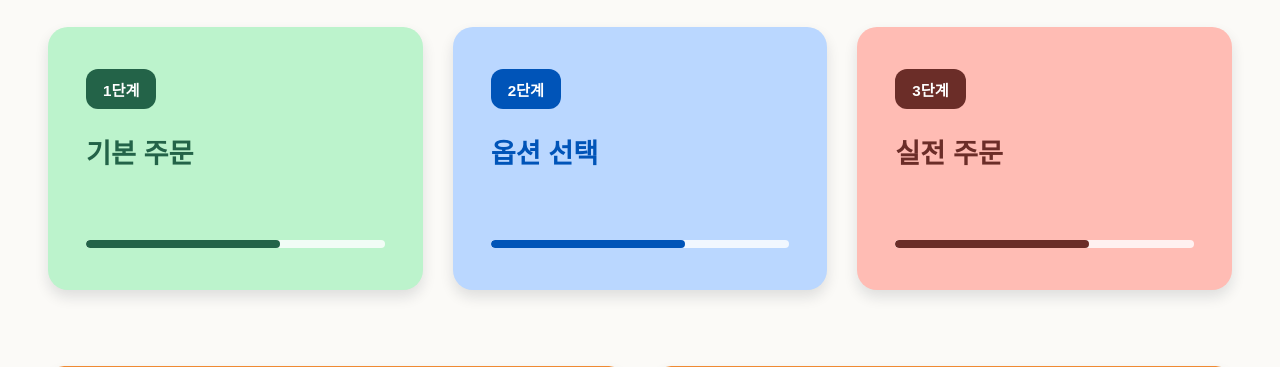
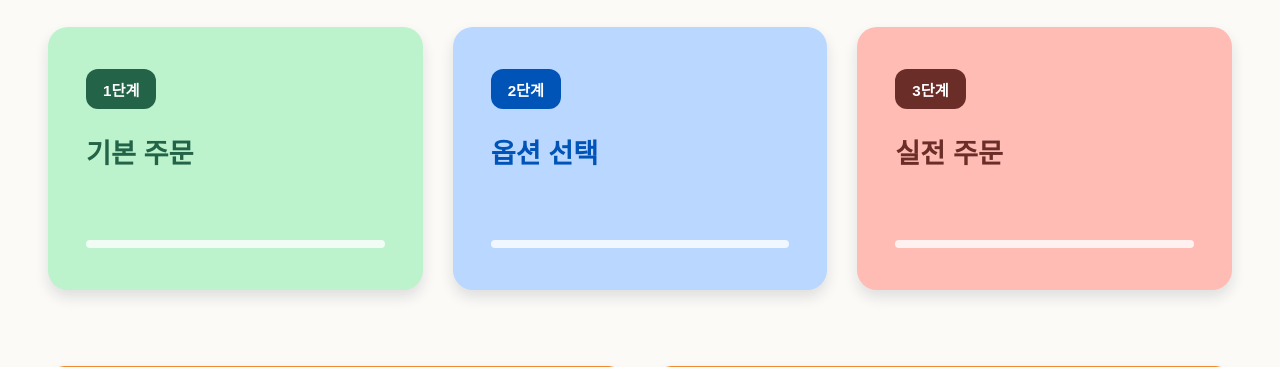
Before and after one commit to Pirogramming-25/Hackathon_2, a Django app: page / in a window 1280 px wide. Shown: the part 1069-1436 px from the top of the page. Run offline with Django 5.2, Linux system fonts and the light colour scheme.

Commit message:
feat: 진행바 추가

```diff
--- a/static/css/home.css
+++ b/static/css/home.css
@@ -75,11 +75,9 @@ body.font-xlarge {
 }
 
 .hero-text h1 {
-  font-size: clamp(
-    calc(3.1rem * var(--home-scale)),
-    calc(4.4vw * var(--home-scale)),
-    calc(4.35rem * var(--home-scale))
-  );
+  font-size: clamp(calc(3.1rem * var(--home-scale)),
+      calc(4.4vw * var(--home-scale)),
+      calc(4.35rem * var(--home-scale)));
   line-height: 1.18;
   letter-spacing: 0;
 }
@@ -153,6 +151,7 @@ body.font-xlarge {
 }
 
 @keyframes scroll-guide-float {
+
   0%,
   100% {
     translate: 0 0;
@@ -181,11 +180,9 @@ body.font-xlarge {
 }
 
 .step-title-row h2 {
-  font-size: clamp(
-    calc(2.6rem * var(--step-scale)),
-    calc(3.6vw * var(--step-scale)),
-    calc(3.7rem * var(--step-scale))
-  );
+  font-size: clamp(calc(2.6rem * var(--step-scale)),
+      calc(3.6vw * var(--step-scale)),
+      calc(3.7rem * var(--step-scale)));
   line-height: 1.08;
   letter-spacing: 0;
 }
@@ -279,10 +276,12 @@ body.font-xlarge {
 }
 
 .progress-line div {
-  width: 65%;
+  width: 0;
+  /* 기본 0%. 실제 진행도는 progress.js 가 인라인 style 로 채움 (튜토리얼 50% / 실습 100%) */
   height: 100%;
   border-radius: inherit;
   background: currentColor;
+  transition: width .4s ease;
 }
 
 .advanced-card-list {
@@ -292,8 +291,7 @@ body.font-xlarge {
   transform: translateX(-50%);
   display: grid;
   grid-template-columns:
-    repeat(2, minmax(0, calc(300px * var(--step-scale))))
-    minmax(0, 1fr);
+    repeat(2, minmax(0, calc(300px * var(--step-scale)))) minmax(0, 1fr);
   gap: calc(42px * var(--step-scale));
   margin-top: calc(76px * var(--step-scale));
 }
@@ -427,11 +425,9 @@ body.font-xlarge .step-card-3 {
   }
 
   .hero-text h1 {
-    font-size: clamp(
-      calc(2.7rem * var(--home-scale)),
-      calc(3.8vw * var(--home-scale)),
-      calc(4rem * var(--home-scale))
-    );
+    font-size: clamp(calc(2.7rem * var(--home-scale)),
+        calc(3.8vw * var(--home-scale)),
+        calc(4rem * var(--home-scale)));
   }
 
   .hero-text h1 span {
@@ -467,6 +463,7 @@ body.font-xlarge .step-card-3 {
 }
 
 @media (max-width: 1360px) {
+
   .step-title-row,
   .step-card-list,
   .advanced-card-list {
--- /dev/null
+++ b/static/js/progress.js
@@ -0,0 +1,35 @@
+//  단계 진행도 저장/조회 (홈 progress-line & 튜토리얼 완료 기록 공용)
+//  진행도 규칙:
+//    0   → 아무것도 안 함
+//    50  → 튜토리얼만 완료
+//    100 → 실습(또는 3단계 실전) 완료  ※ 튜토리얼을 건너뛰고 실습만 해도 100
+//  ※ 오답노트용 storage.js(개발자4)와 별개 키. 추후 통합 가능.
+
+const PROGRESS_KEY = "slowkiosk.progress";
+
+function getProgressAll() {
+    try { return JSON.parse(localStorage.getItem(PROGRESS_KEY) || "{}"); }
+    catch { return {}; }
+}
+
+//  값은 내려가지 않도록 기존값과 max 로 저장
+function setStepProgress(step, pct) {
+    const all = getProgressAll();
+    all[step] = Math.max(all[step] || 0, pct);
+    localStorage.setItem(PROGRESS_KEY, JSON.stringify(all));
+}
+
+//  홈 화면: step-card 의 progress-line 너비를 진행도(%)로 채운다
+function applyProgressToHome() {
+    const all = getProgressAll();
+    document.querySelectorAll(".step-card").forEach(card => {
+        const m = (card.getAttribute("href") || "").match(/step=(step\d)/);
+        const bar = card.querySelector(".progress-line > div");
+        if (!bar) return;
+        const pct = m ? (all[m[1]] || 0) : 0;
+        bar.style.width = pct + "%";
+    });
+}
+
+//  홈에 step-card 가 있으면 자동 적용 (튜토리얼 페이지엔 없으므로 무해)
+document.addEventListener("DOMContentLoaded", applyProgressToHome);
--- a/static/js/tutorial.js
+++ b/static/js/tutorial.js
@@ -287,6 +287,7 @@ function passStep() {
     const hasGuide = !!MISSIONS[state.stepId].guide;
     if (hasGuide && state.phase === "tutorial") {
         console.log("[통과]", state.stepId, "tutorial→practice");
+        if (typeof setStepProgress === "function") setStepProgress(state.stepId, 50); // 튜토리얼 완료 = 50%
         flash("잘하셨어요! 이번엔 안내 없이 직접 해볼까요?");
         state.phase = "practice";
         resetRun();
@@ -295,6 +296,7 @@ function passStep() {
     }
 
     // 실습까지 통과했거나 3단계(가이드 없음) → 다음 단계로, 마지막이면 완료 화면
+    if (typeof setStepProgress === "function") setStepProgress(state.stepId, 100); // 실습/실전 완료 = 100%
     flash("잘하셨어요!");
     console.log("[통과]", state.stepId, state.phase);
     const idx = STEP_ORDER.indexOf(state.stepId);
--- a/templates/home.html
+++ b/templates/home.html
@@ -3,6 +3,10 @@
 
 {% block extra_css %}
 <link rel="stylesheet" href="{% static 'css/home.css' %}?v=21">
+{% endblock %}
+
+{% block extra_js %}
+<script src="{% static 'js/progress.js' %}"></script>
 {% endblock %}
 
 {% block content %}
--- a/templates/tutorial.html
+++ b/templates/tutorial.html
@@ -227,6 +227,7 @@
     </div>
   </div>
 
+  <script src="{% static 'js/progress.js' %}"></script>
   <script src="{% static 'js/missions.js' %}"></script>
   <script src="{% static 'js/tutorial.js' %}"></script>
   <script src="{% static 'js/advanced_tutorial.js' %}"></script>
```
